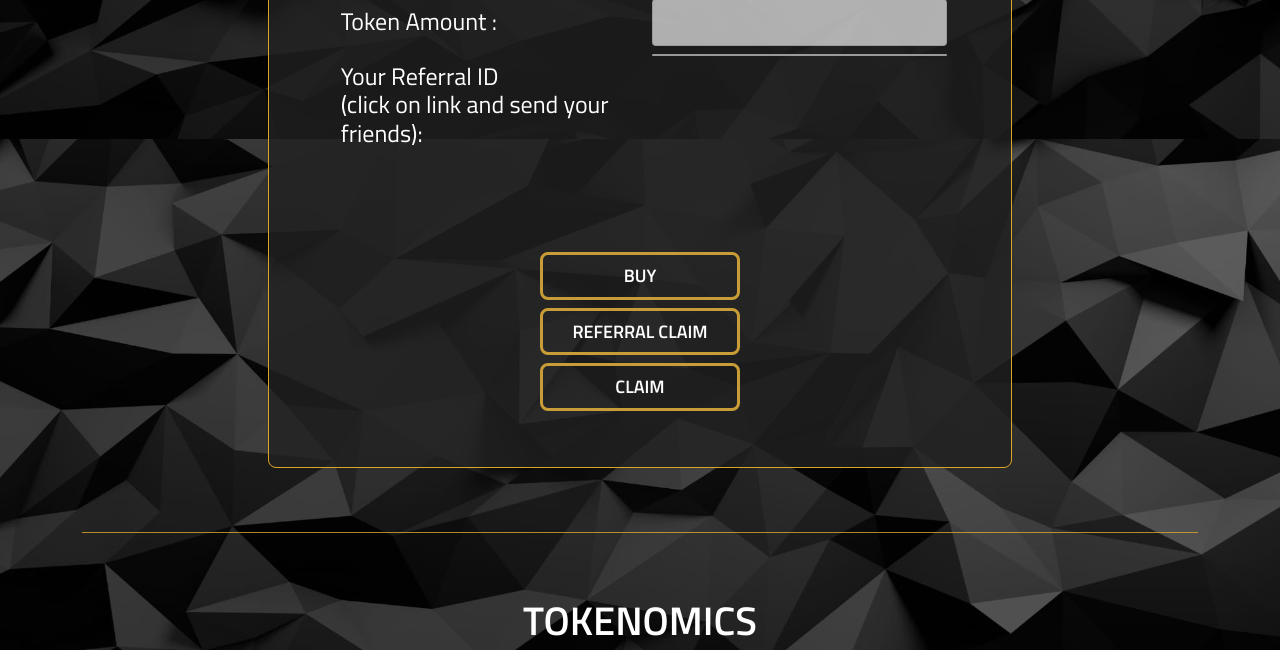
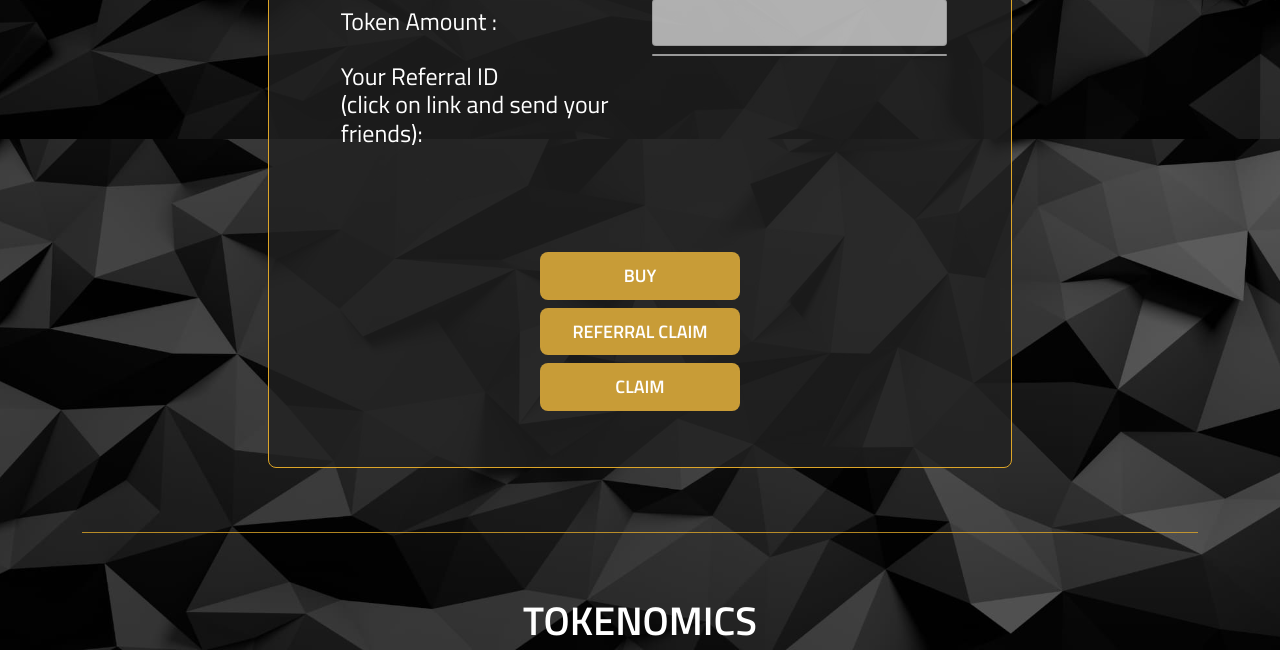
Before and after one commit to Aszellem/Fortuna_2022_project, a PHP site: page / in a window 1280 px wide. Shown: the part 3061-3711 px from the top of the page. Run offline with PHP 8.4, Linux system fonts and the light colour scheme; some libraries are stand-ins or nearby versions.

```diff
--- a/css1/style.css
+++ b/css1/style.css
@@ -171,8 +171,8 @@ navbár színváltás
     font-weight: 600;
     font-size: 18px;
     text-decoration: none;
-    background-color: transparent;
-    border: 3px solid #C89C37;
+    background-color: #c89c37;
+    border: 3px solid #c89c3743;
     color: #ffffff;
     cursor: pointer;
     transition: all .2s ease-in-out;
```
